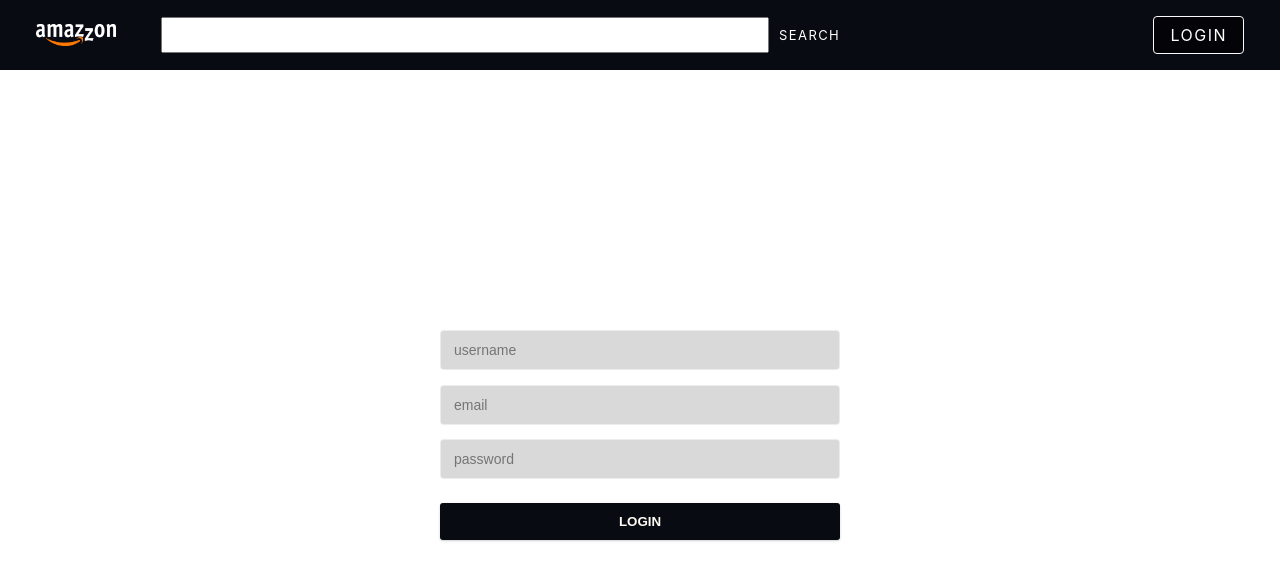
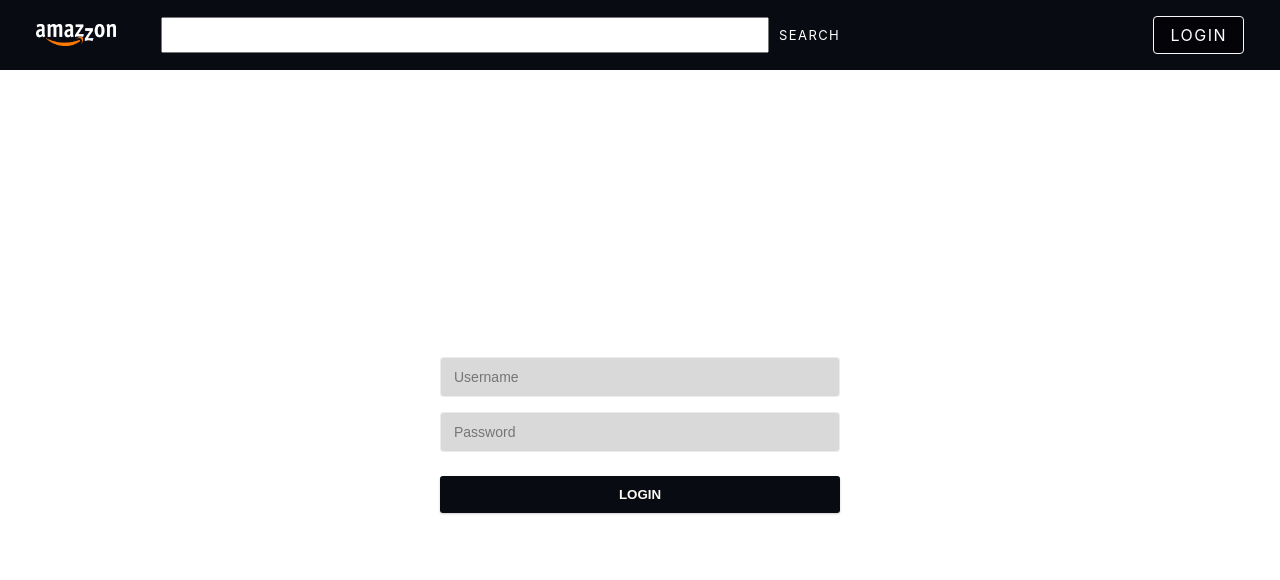
Before and after one commit to ValerioMarsala/ecommerce-fe, a React (Create React App) app: page /login in a window 1280 px wide. Shown: the top 580 px of the page. Built offline with nearby package versions, Linux system fonts and the light colour scheme.

Commit message:
add post request

```diff
--- a/package.json
+++ b/package.json
@@ -6,6 +6,7 @@
     "@testing-library/jest-dom": "^5.16.4",
     "@testing-library/react": "^13.1.1",
     "@testing-library/user-event": "^13.5.0",
+    "axios": "^0.26.1",
     "react": "^18.0.0",
     "react-dom": "^18.0.0",
     "react-router-dom": "^6.3.0",
--- a/src/pages/Login.js
+++ b/src/pages/Login.js
@@ -1,14 +1,60 @@
-import React from "react";
+import React, { useState } from "react";
 import styled from "styled-components";
+import axios from "axios";
 
 function Login() {
+  const [username, setUsername] = useState("");
+  const [email, setEmail] = useState("");
+  const [password, setPassword] = useState("");
+  const [token, setToken] = useState("");
+
+  const handleUsername = (e) => {
+    setUsername(e.target.value);
+  };
+  const handleEmail = (e) => {
+    setEmail(e.target.value);
+  };
+  const handlePassword = (e) => {
+    setPassword(e.target.value);
+  };
+
+  const handleSubmit = (e) => {
+    e.preventDefault();
+    const request = JSON.stringify({ username, password });
+    console.log(request);
+    axios
+      .post("http://192.168.10.79:8080/authenticate", { request })
+      .then((res) => {
+        console.log(res);
+        console.log(res.data);
+      });
+  };
   return (
     <Container>
-      <Form>
-        <Input type="username" name="username" placeholder="username" />
-        <Input type="email" name="email" placeholder="email" />
-        <Input type="password" name="password" placeholder="password" />
-        <Button>Login</Button>
+      <Form onSubmit={handleSubmit} autoComplete="off">
+        <Input
+          type="username"
+          name="username"
+          placeholder="Username"
+          autoComplete="none"
+          onChange={handleUsername}
+          value={username}
+        />
+        {/* <Input
+          type="email"
+          name="email"
+          placeholder="Email"
+          onChange={handleEmail}
+          value={email}
+        /> */}
+        <Input
+          type="password"
+          name="password"
+          placeholder="Password"
+          onChange={handlePassword}
+          value={password}
+        />
+        <Button type="submit">Login</Button>
       </Form>
     </Container>
   );
```
Also changed, not shown: public/manifest.json, 1 other file (tests, documents, lock files or other folders).
